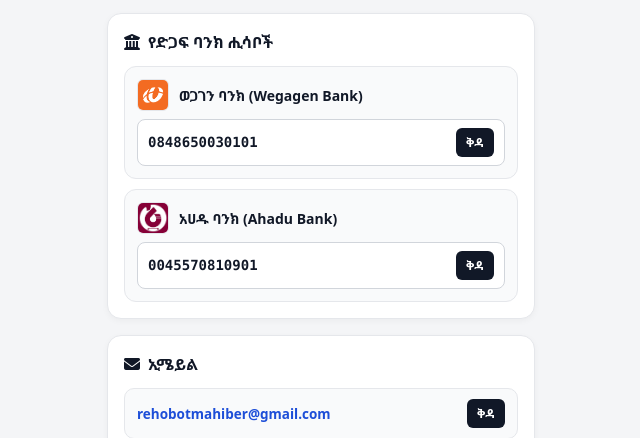
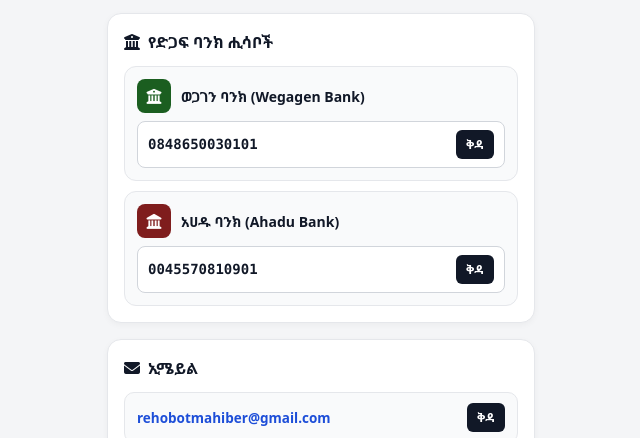
Before and after one commit to rehobotmahiber-arch/Rehoboth-site, a plain HTML site: page index.html in a window 1280 px wide. Shown: the part 774-1212 px from the top of the page, without its empty margins (319-959 px from the left). Drawn offline with Linux system fonts and the light colour scheme.

Commit message:
Update index.html

```diff
--- a/index.html
+++ b/index.html
@@ -190,13 +190,22 @@
     font-size: 14px;
     color: #111827;
   }
-  .bank-head img {
-    width: 32px;
-    height: 32px;
-    object-fit: contain;
-    border-radius: 6px;
-    background: #fff;
-    border: 1px solid #e5e7eb;
+  .bank-badge {
+    width: 34px;
+    height: 34px;
+    border-radius: 8px;
+    display: inline-flex;
+    align-items: center;
+    justify-content: center;
+    font-size: 15px;
+    color: #ffffff;
+    flex-shrink: 0;
+  }
+  .bank-wegagen {
+    background: #1b5e20;
+  }
+  .bank-ahadu {
+    background: #7f1d1d;
   }
   .copy-row {
     display: flex;
@@ -375,7 +384,7 @@
 
       <div class="bank-item">
         <div class="bank-head">
-          <img src="wegagen.jpg" alt="" onerror="this.style.display='none'">
+          <span class="bank-badge bank-wegagen" aria-hidden="true"><i class="fa-solid fa-building-columns"></i></span>
           <span>ወጋገን ባንክ (Wegagen Bank)</span>
         </div>
         <div class="copy-row">
@@ -386,7 +395,7 @@
 
       <div class="bank-item">
         <div class="bank-head">
-          <img src="ahadu.jpg" alt="" onerror="this.style.display='none'">
+          <span class="bank-badge bank-ahadu" aria-hidden="true"><i class="fa-solid fa-landmark"></i></span>
           <span>አሀዱ ባንክ (Ahadu Bank)</span>
         </div>
         <div class="copy-row">
```
